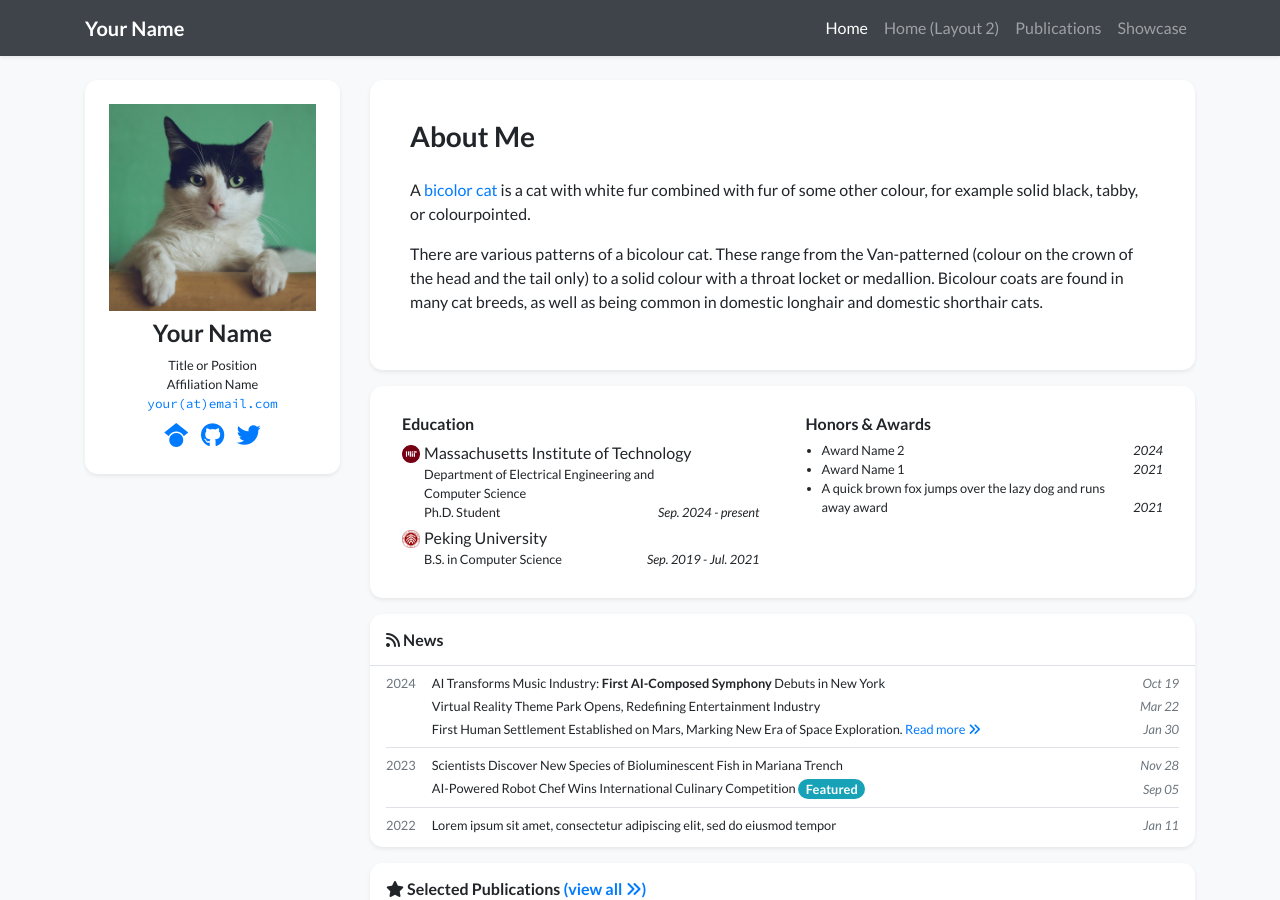
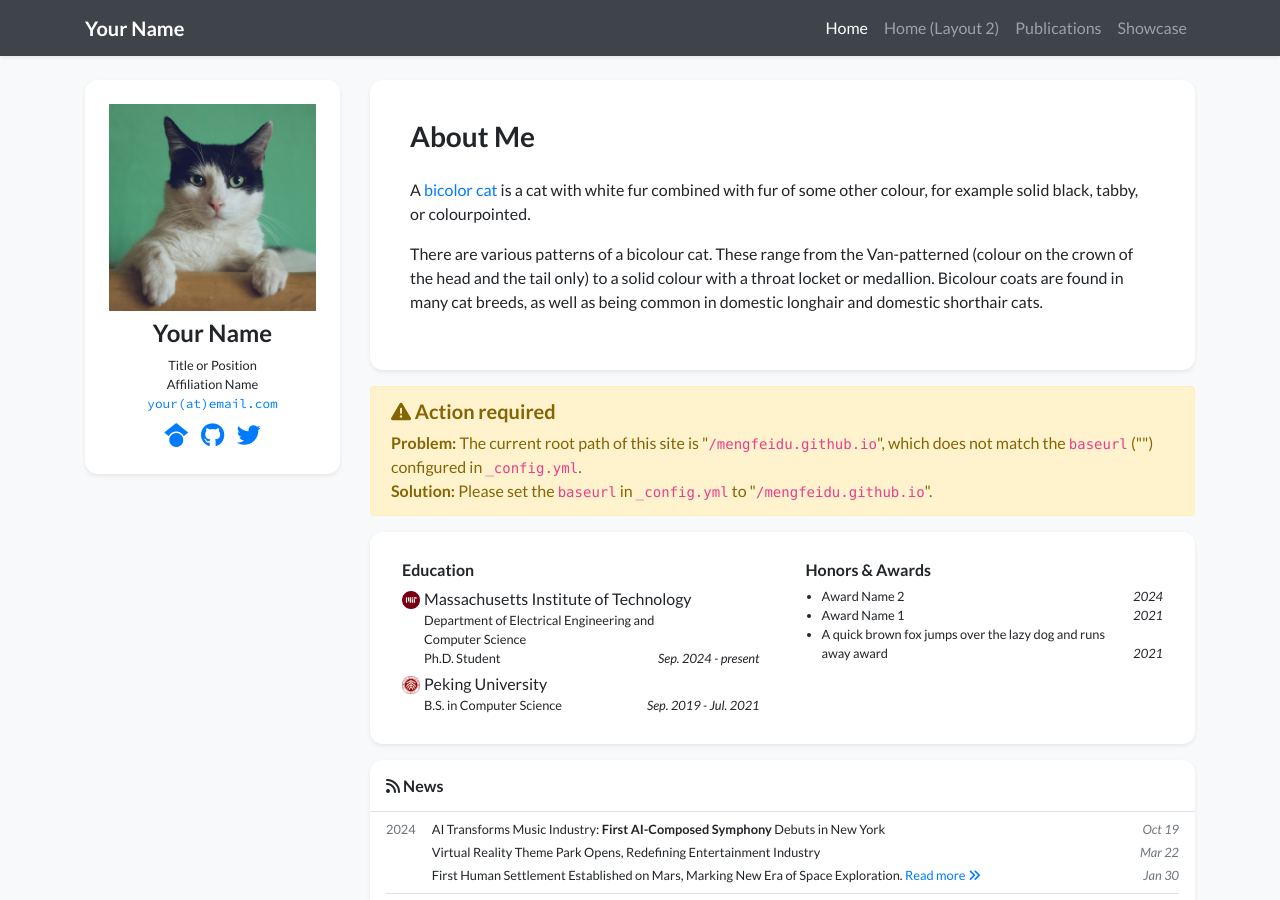
Before and after one commit to mengfeidu/mengfeidu.github.io, a Jekyll site: the page built from index.html, in a window 1280 px wide and 900 px high. Built offline with Jekyll 4.4.1, drawn with Linux system fonts in a browser that asks for light colours; nearby versions of some CDN libraries; a style sheet for code colours, icons or effects is not loaded; some of the changed lines change nothing that is shown.

Commit message:
Update _config.yml

```diff
--- a/_config.yml
+++ b/_config.yml
@@ -13,7 +13,7 @@
 # you will see them accessed via {{ site.title }}, {{ site.email }}, and so on.
 # You can create any custom variable you would like, and they will be accessible
 # in the templates via {{ site.myvariable }}.
-baseurl: "/homepage" # the subpath of your site, e.g. /blog
+baseurl: "" # the subpath of your site, e.g. /blog
 
 # Build settings
 markdown: kramdown
```
